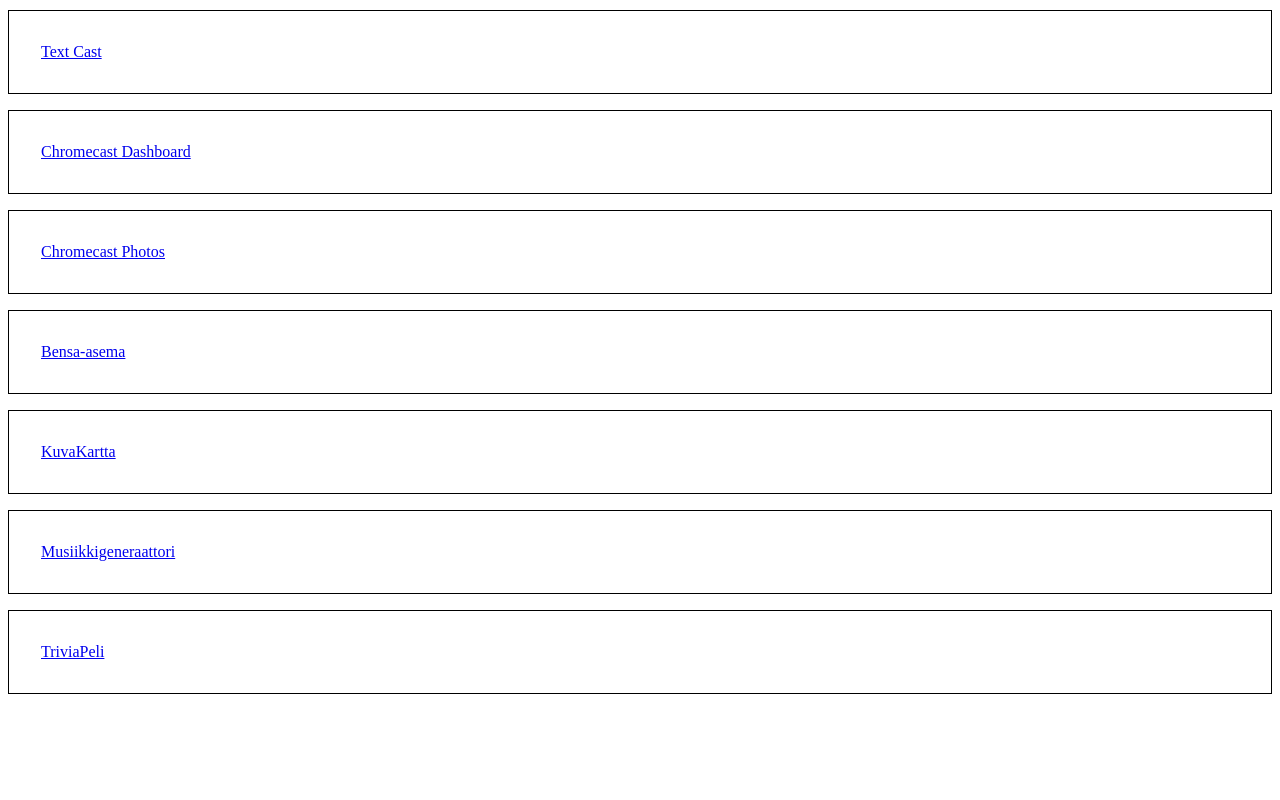
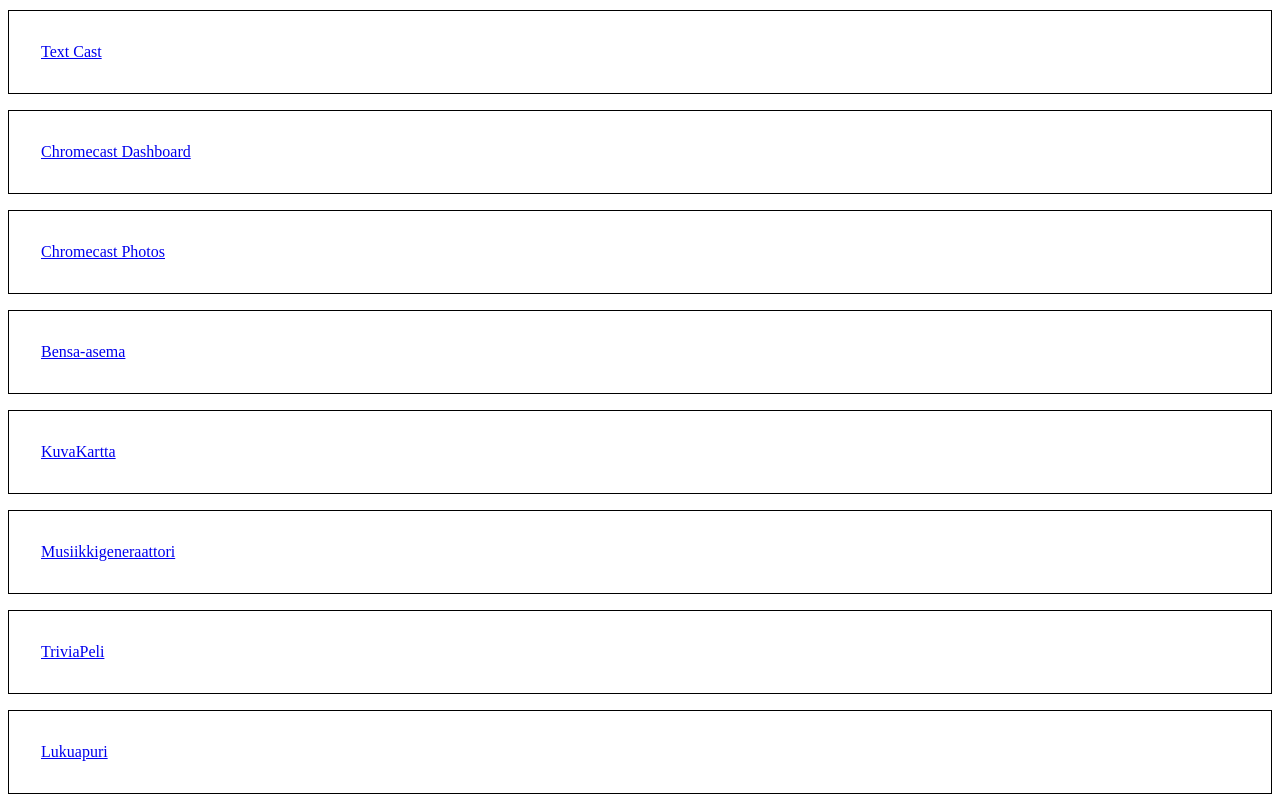
Before and after one commit to Eerovil/Eerovil.github.io, a plain HTML site: page index.html in a window 1280 px wide. Shown: the part 798-1598 px from the top of the page. Before the commit the page ends 1516 px from the top, so only its background shows below. Drawn offline with Linux system fonts and the light colour scheme.

Commit message:
Add link

```diff
--- a/index.html
+++ b/index.html
@@ -33,6 +33,7 @@
 <a class="row" href="https://eerovil.github.io/photomap/">KuvaKartta</a>
 <a class="row" href="https://eerovil.github.io/SongMaker/">Musiikkigeneraattori</a>
 <a class="row" href="https://eerovil.github.io/ai-trivia-game/">TriviaPeli</a>
+<a class="row" href="https://eerovil.github.io/lukuapuri/">Lukuapuri</a>
 </div>
 </body>
 </html>
```
